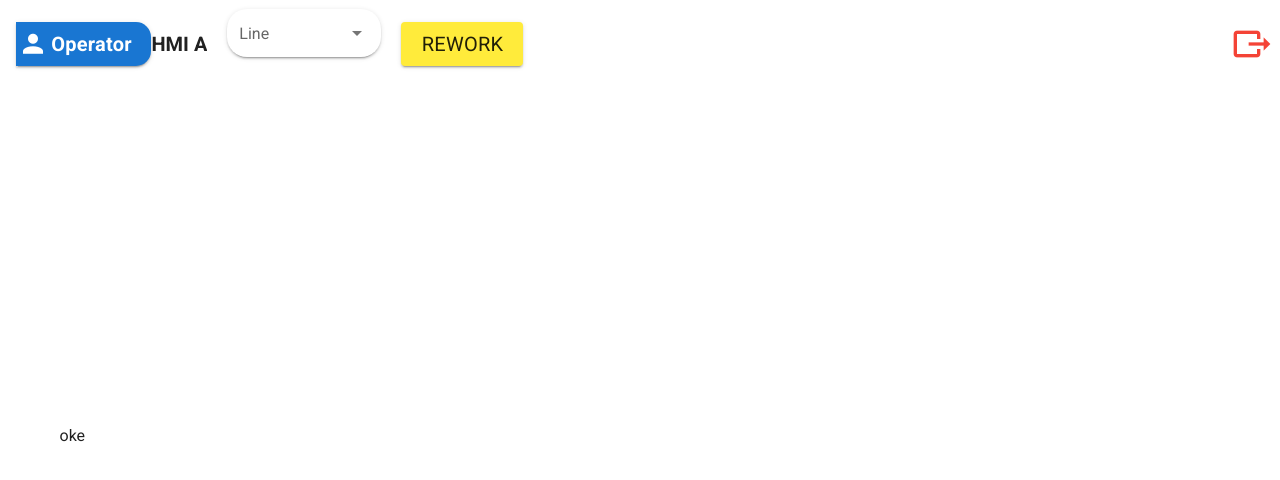
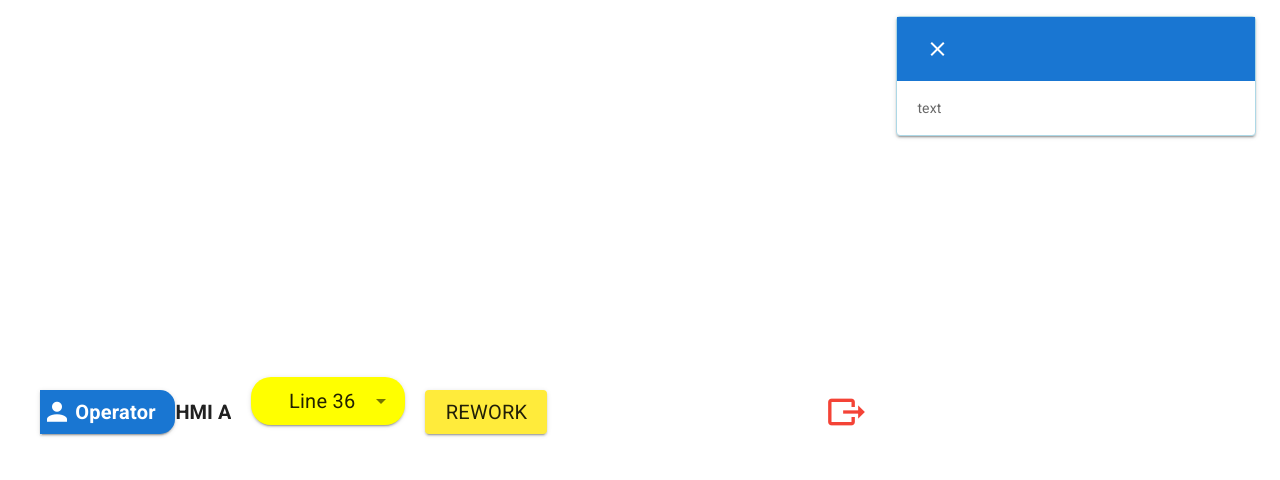
Before and after one commit to developer-sakti/oee-nabati-frontend, a Nuxt app: page /hmi in a window 1280 px wide. Shown: the top 480 px of the page. Built offline with nearby package versions, Linux system fonts and the light colour scheme.

Commit message:
create hmi page

```diff
--- a/assets/css/main.css
+++ b/assets/css/main.css
@@ -10,16 +10,27 @@
   border-radius: 0px 15px 15px 0px;
 }
 
+.round-top{
+  border-radius: 15px 15px 0px 0px;
+}
+
 .select-line {
   max-width: 12vw;
+
 }
 
 .select-line .v-input__control .v-input__slot{
   margin : 0px;
   border-radius: 20px !important;
+  background-color: yellow !important;
 
 }
 
 .select-line .v-input__control .v-input__slot .v-select__slot{
   padding-left: 2vw;
 }
+
+.card-rounded {
+  border: 1px solid lightblue !important;
+  border-radius: 15px;
+}
--- a/layouts/hmi.vue
+++ b/layouts/hmi.vue
@@ -1,42 +1,5 @@
 <template>
   <v-app>
-    <v-toolbar app flat class="transparent pt-3">
-      <v-btn color="primary" large class="pl-0 round-right notcapital">
-        <v-icon right dark size="30">
-          mdi-account
-        </v-icon>
-        <span class="title font-weight-bold ml-3">Operator</span>
-      </v-btn>
-      <v-toolbar-title class="font-weight-bold">
-        HMI A
-      </v-toolbar-title>
-      <v-select
-        class="ml-5 select-line"
-        :items="lines"
-        item-text="text"
-        item-value="value"
-        label="Line"
-        solo
-      />
-      <v-btn large round color="yellow" class="ml-5">
-        <span class="title font-weight-regular">rework</span>
-      </v-btn>
-      <v-spacer />
-      <v-btn icon flat class="transparent" color="red">
-        <v-icon size="40">
-          mdi-export
-        </v-icon>
-      </v-btn>
-    </v-toolbar>
     <v-content> <nuxt /> </v-content>
   </v-app>
 </template>
-<script>
-export default {
-  data() {
-    return {
-      lines: [{ value: 34, text: 'Line 34' }, { value: 36, text: 'Line 36' }]
-    }
-  }
-}
-</script>
--- a/pages/hmi/index.vue
+++ b/pages/hmi/index.vue
@@ -1,14 +1,57 @@
 <template>
-  <v-container grid-list-md fill-height>
+  <v-container grid-list-md fill-height fluid>
+    <v-toolbar app flat class="transparent pt-3 px-3">
+      <v-btn color="primary" large class="pl-0 round-right notcapital">
+        <v-icon right dark size="30">
+          mdi-account
+        </v-icon>
+        <span class="title font-weight-bold ml-3">Operator</span>
+      </v-btn>
+      <v-toolbar-title class="font-weight-bold">
+        HMI A
+      </v-toolbar-title>
+      <v-select
+        v-model="lineSelected"
+        class="ml-5 select-line title font-weight-regular"
+        :items="lines"
+        item-text="text"
+        item-value="value"
+        solo
+      />
+      <v-btn large round color="yellow" class="ml-5">
+        <span class="title font-weight-regular">rework</span>
+      </v-btn>
+      <v-spacer />
+      <v-btn icon large flat class="transparent" color="red">
+        <v-icon size="40">
+          mdi-export
+        </v-icon>
+      </v-btn>
+    </v-toolbar>
     <v-layout row>
       <v-flex xs12 sm12 md12 lg12 xl12>
-        <span>oke</span>
+        <v-card class="card-rounded mx-3">
+          <v-card-text class="pa-0 ma-0">
+            <v-toolbar flat dark color="primary" class="round-top px-3">
+              <v-icon>clear</v-icon>
+            </v-toolbar>
+          </v-card-text>
+          <v-card-text class="px-5">
+            <span>text</span>
+          </v-card-text>
+        </v-card>
       </v-flex>
     </v-layout>
   </v-container>
 </template>
 <script>
 export default {
-  layout: 'hmi'
+  layout: 'hmi',
+  data() {
+    return {
+      lines: [{ value: 34, text: 'Line 34' }, { value: 36, text: 'Line 36' }],
+      lineSelected: 36
+    }
+  }
 }
 </script>
```
